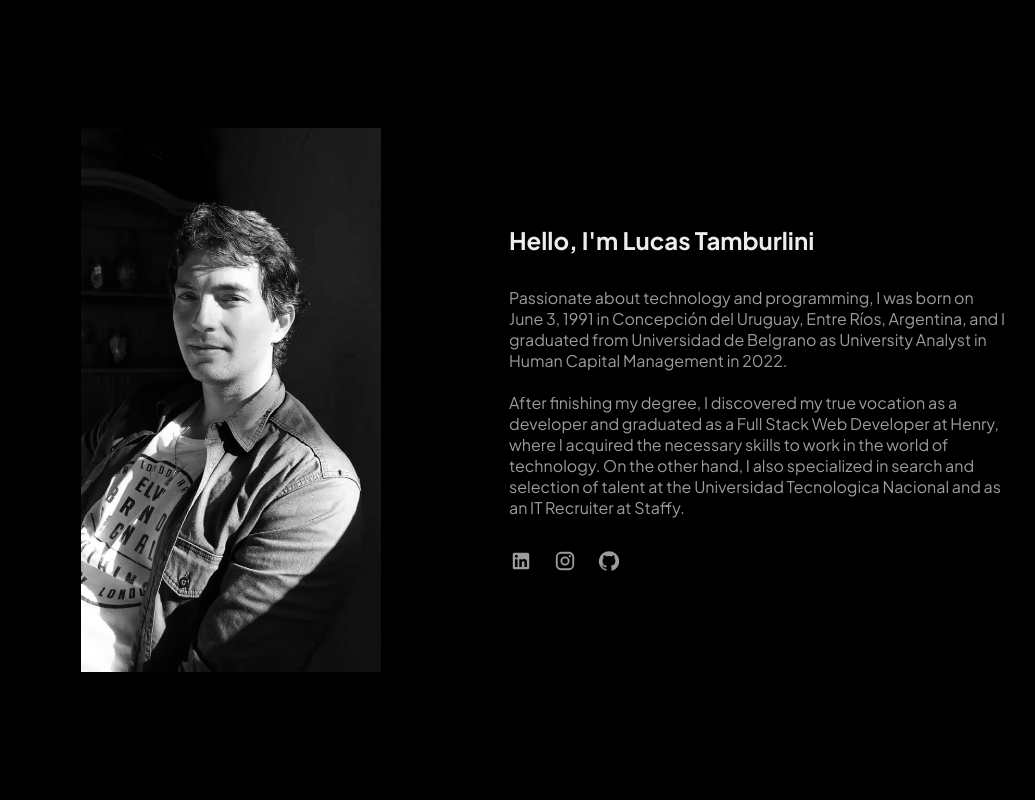
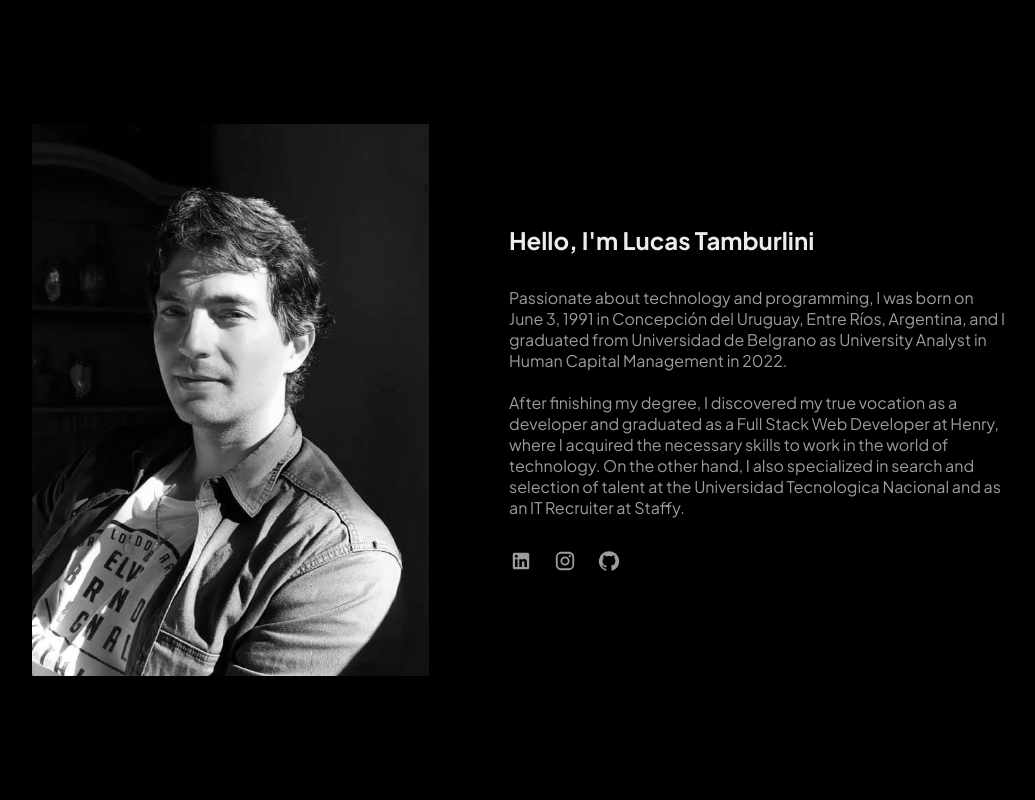
Before and after one commit to lucastamburlini/portfolio, a React (Vite) app: page / in a window 1280 px wide. Shown: the part 800-1600 px from the top of the page, without its empty margins (146-1181 px from the left). Built offline with nearby package versions, Linux system fonts and the light colour scheme.

Commit message:
styles(about): fix container

```diff
--- a/src/components/About/About.jsx
+++ b/src/components/About/About.jsx
@@ -17,10 +17,7 @@ const About = () => {
         <img src={imgAbout} alt={imgAbout} />
       </section>
       <section className={style.aboutInfo}>
-        <header>
         <h2>{currentTranslations.about_title}</h2>
-        </header>
-        <main>
         <p>{currentTranslations.about_text_I}</p>
         <br />
         <p>{currentTranslations.about_text_II}</p>
@@ -55,7 +52,6 @@ const About = () => {
             </li>
           </ul>
         </div>
-        </main>
       </section>
     </div>
   );
--- a/src/components/About/About.module.css
+++ b/src/components/About/About.module.css
@@ -16,13 +16,11 @@
 
 .aboutImg img {
   width: 100%;
-  max-width: 300px;
 }
 
 .aboutInfo {
   display: flex;
   justify-content: center;
-  align-items: start;
   flex-direction: column;
 }
 
@@ -62,7 +60,16 @@
     width: 50%;
     justify-content: center;
   }
+
+  .aboutImg img {
+    width: 80%;
+  }
+
   .aboutInfo {
     width: 50%;
   }
+
+  .aboutInfo main {
+    width: 80%;
+  }
 }
```
Also changed, not shown: src/assets/imgAbout.jpg. Lines whose indentation alone changed are shown as unchanged.
